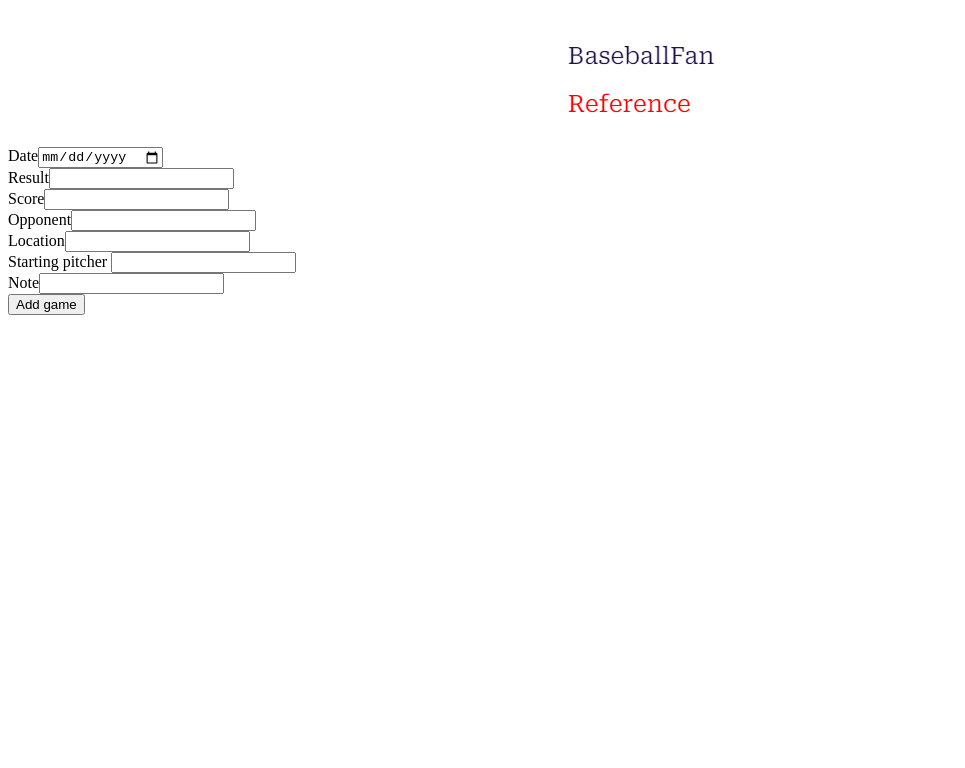
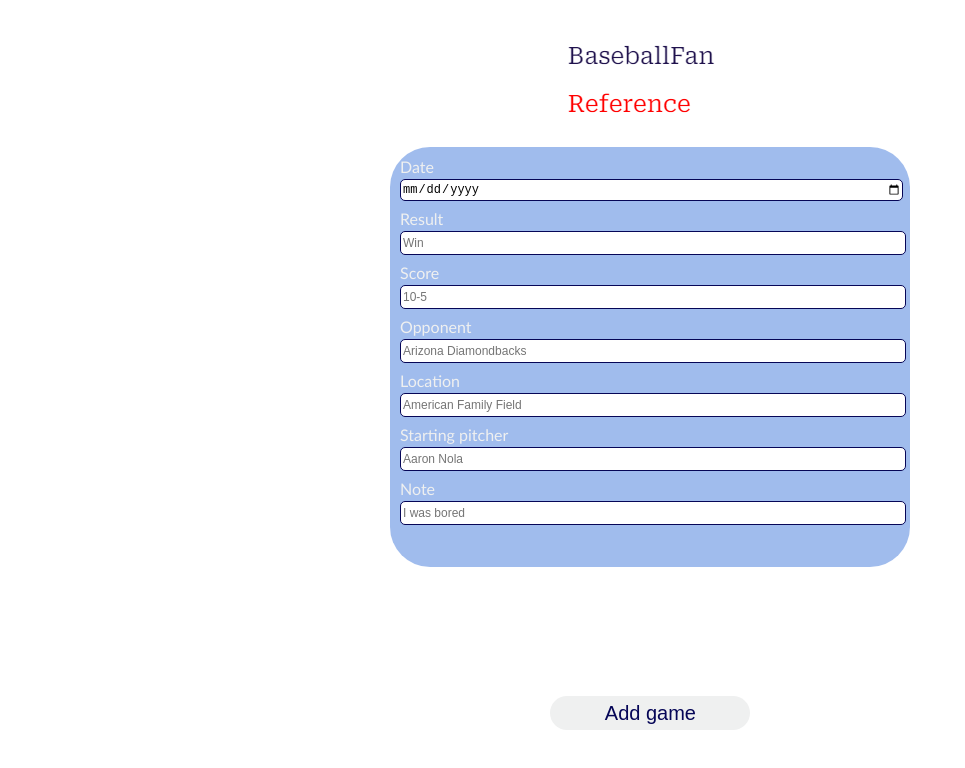
Before and after one commit to jcoteeeeee/BaseballFan-Reference, a React (Vite) app in the folder client/: page /addgame in a window 1280 px wide. Shown: the top 768 px of the page, without its empty margins (0-965 px from the left). Built offline with nearby package versions, Linux system fonts and the light colour scheme; no server answers.

Commit message:
styled addgame page

```diff
--- a/client/src/components/AddGamePage.jsx
+++ b/client/src/components/AddGamePage.jsx
@@ -47,30 +47,32 @@ const AddGamePage = () => {
     return(
         <div>
             <Header/>
-            <form id='addgame-form' onSubmit={handleAddGameSubmit}>
-                <label>Date</label>
-                <input value={date} id='add-date' type='date' name='add_date' onChange={(e) => setDate(e.target.value)}/> {/* make required */}
+            <div id='addgame-container' className='game-container'>
+            <form id='addgame-form' className='game-form' onSubmit={handleAddGameSubmit}>
+                <label className='game-label'>Date</label>
+                <input value={date} id='add-date' className='game-input' type='date' name='add_date' onChange={(e) => setDate(e.target.value)}/> {/* make required */}
                 <br />
-                <label>Result</label>
-                <input value={result} id='add-result' type='text' name='add_result' onChange={(e) => setResult(e.target.value)}/>
+                <label className='game-label'>Result</label>
+                <input value={result} id='add-result' className='game-input' type='text' name='add_result' placeholder='Win'onChange={(e) => setResult(e.target.value)}/>
                 <br />
-                <label>Score</label>
-                <input value={score} id='add-score' type='text' name='add_score' onChange={(e) => setScore(e.target.value)}/>
+                <label className='game-label'>Score</label>
+                <input value={score} id='add-score' className='game-input' type='text' name='add_score' placeholder='10-5' onChange={(e) => setScore(e.target.value)}/>
                 <br />
-                <label>Opponent</label>
-                <input value={opponent} id='add-opponent' type='text' name='add_opp' onChange={(e) => setOpponent(e.target.value)}/>
+                <label className='game-label'>Opponent</label>
+                <input value={opponent} id='add-opponent' className='game-input' type='text' name='add_opp' placeholder='Arizona Diamondbacks' onChange={(e) => setOpponent(e.target.value)}/>
                 <br/>
-                <label>Location</label>
-                <input value={location} id='add-location' type='text' name='add_location' onChange={(e) => setLocation(e.target.value)}/>
+                <label className='game-label'>Location</label>
+                <input value={location} id='add-location' className='game-input' type='text' name='add_location' placeholder='American Family Field' onChange={(e) => setLocation(e.target.value)}/>
                 <br />
-                <label>Starting pitcher </label>
-                <input value={stPitcher} id='add-stp' type='text' name='add_stp' onChange={(e) => setStPitcher(e.target.value)}/>
+                <label className='game-label'>Starting pitcher </label>
+                <input value={stPitcher} id='add-stp' className='game-input' type='text' name='add_stp' placeholder='Aaron Nola'onChange={(e) => setStPitcher(e.target.value)}/>
                 <br/>
-                <label>Note</label>
-                <input value={note} id='add-note' type='text' name='add_note' onChange={(e) => setNote(e.target.value)}/>
+                <label className='game-label'>Note</label>
+                <input value={note} id='add-note' className='game-input' type='text' name='add_note' placeholder='I was bored' onChange={(e) => setNote(e.target.value)}/>
                 <br />
-                <button type='submit'>Add game</button>
+                <button class='game-btn' type='submit'>Add game</button>
             </form>
+            </div>
         </div>
     )
 }
--- a/client/src/components/EditGamePage.jsx
+++ b/client/src/components/EditGamePage.jsx
@@ -40,25 +40,25 @@ const EditGamePage = () => {
         <div>
             <Header/>
             <form id='editgame-form' onSubmit={handleEditGameSubmit}>
-                <label>Date</label>
+                <label className='game-label'>Date</label>
                 <input value={date} type='date' name='edit_date' onChange={(e) => setDate(e.target.value)}/>
                 <br />
-                <label>Result</label>
+                <label className='game-label'>Result</label>
                 <input value={result} type='text' name='edit_result' onChange={(e) => setResult(e.target.value)}/>
                 <br />
-                <label>Score</label>
+                <label className='game-label'>Score</label>
                 <input value={score} type='text' name='edit_score' onChange={(e) => setScore(e.target.value)}/>
                 <br />
-                <label>Opponent</label>
+                <label className='game-label'>Opponent</label>
                 <input value={opponent} type='text' name='edit_opp' onChange={(e) => setOpponent(e.target.value)}/>
                 <br/>
-                <label>Location</label>
+                <label className='game-label'>Location</label>
                 <input value={location} type='text' name='edit_location' onChange={(e) => setLocation(e.target.value)}/>
                 <br/>
-                <label>Starting pitcher</label>
+                <label className='game-label'>Starting pitcher</label>
                 <input value={stPitcher} type='text' name='edit_stp' onChange={(e) => setStPitcher(e.target.value)}/>
                 <br />
-                <label>Note</label>
+                <label className='game-label'>Note</label>
                 <input value={note} type='text' name='edit_note' onChange={(e) => setNote(e.target.value)}/>
                 <br />
                 <button type='submit'>Save changes</button>
--- a/client/src/css/App.css
+++ b/client/src/css/App.css
@@ -177,11 +177,57 @@ hr {
     opacity: .8;
 }
 
+/* ______________________________________ */
+/* for addgame page */
 
+.game-container {
+    margin: auto;
+    width: 500px;
+    height: 400px;
+}
 
+.game-form{
+    width: 100%;
+    height: 100%;
+    padding: 10px;
+    border-radius: 40px;
+    border: none;
+    background-color: rgba(137, 172, 233, 0.8);
+}
 
+.game-label{
+    font-family: 'Gill Sans', 'Gill Sans MT', Calibri, 'Trebuchet MS', sans-serif;
+    font-size: 16px;
+    color: rgb(239, 240, 240);
+    margin-bottom: 20px;
+}
 
+.game-input{
+    width: 100%;
+    height: 20px;
+    border-radius: 5px;
+    border: 1px solid rgb(6, 6, 87);
+    font-size: 12px;
+    margin-bottom: 8px;
+    margin-top: 2px;
+}
 
+.game-btn {
+    width: 200px;
+    height: 34px;
+    background-color: rgb(239, 240, 240);
+    color: rgb(6, 6, 87);
+    font-size: 20px;
+    border: none;
+    border-radius: 20px;
+    top: 87%;
+    left: 43%;
+    position: absolute;
+}
+
+.game-btn:hover{
+    opacity: 0.8;
+}
 
 
 
```
Also changed, not shown: client/src/components/Signup.jsx (line endings or trailing spaces).
